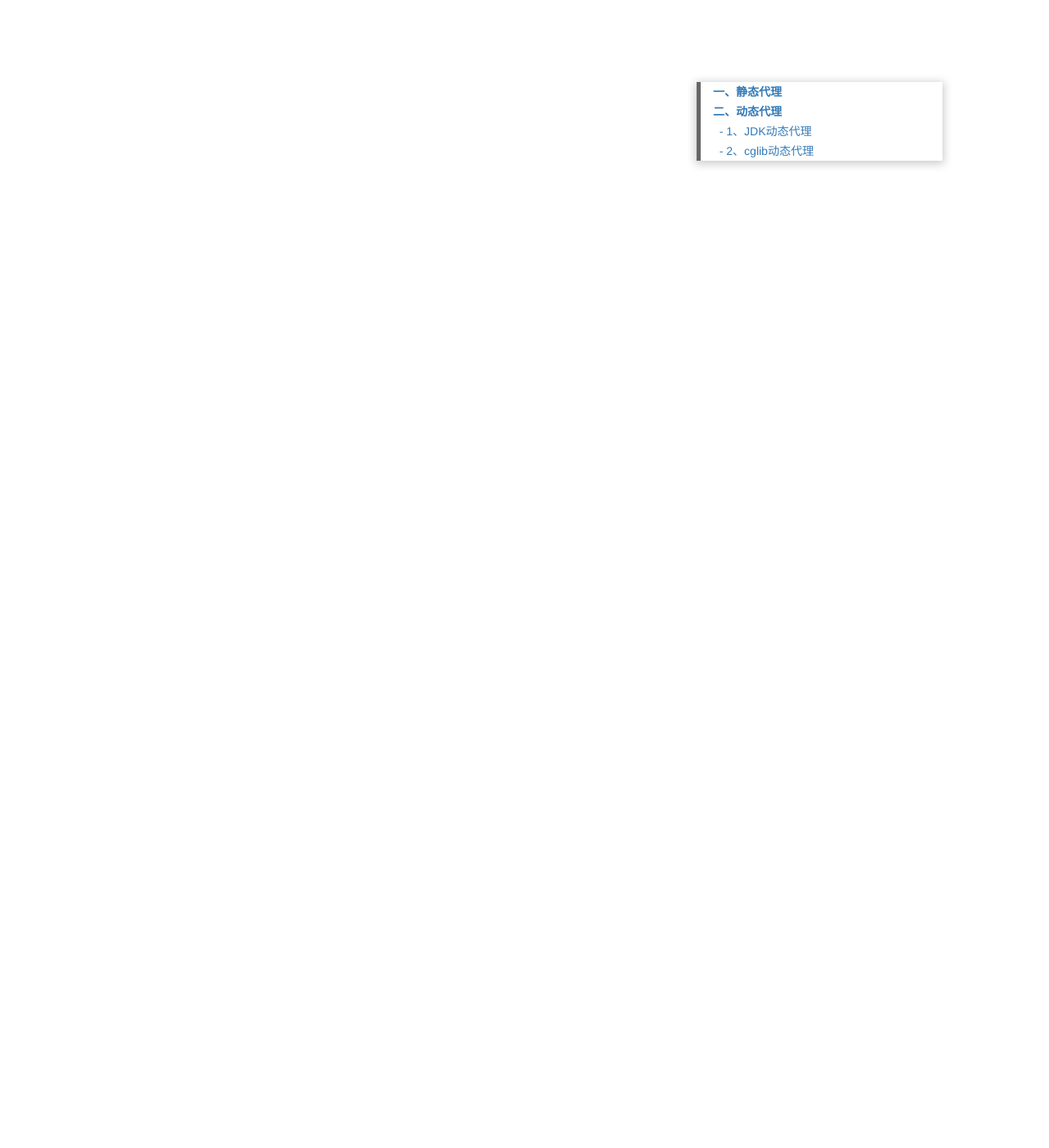
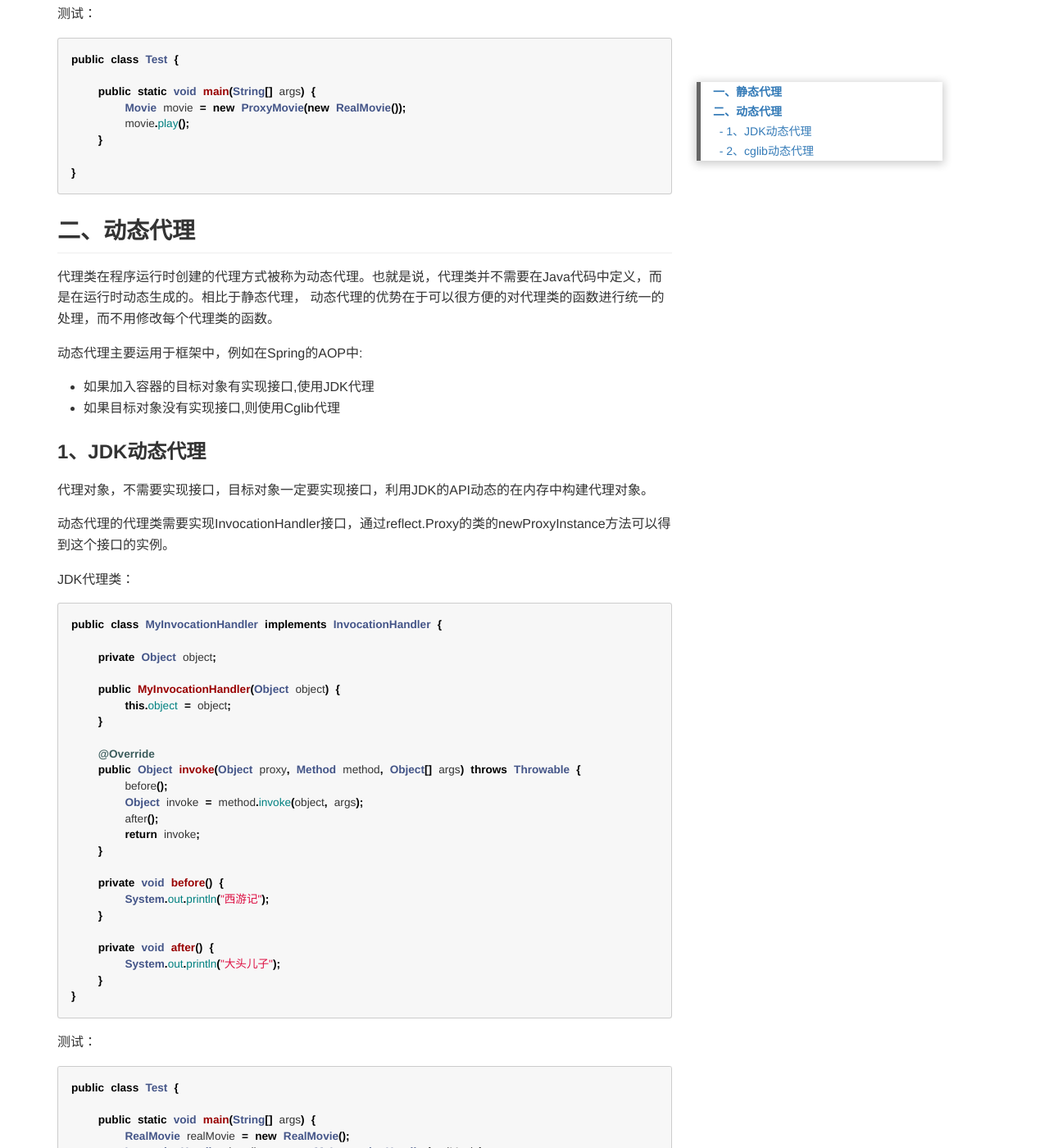
Before and after one commit to yaofengdoit/yaofengdoit.github.io, a Jekyll site: the page built from _posts/Java/2020-07-01-java-proxy.md, in a window 1280 px wide and 1400 px high, scrolled down 1739 px. Shown: the whole window at 82% size. Built offline with Jekyll 4.4.1, drawn with Linux system fonts in a browser that asks for light colours; a script that is not in the unit is left out; some of the changed text lies outside the part shown.

Commit message:
设计模式-代理

````diff
--- a/_posts/Java/2020-07-01-java-proxy.md
+++ b/_posts/Java/2020-07-01-java-proxy.md
@@ -16,32 +16,187 @@
 - 优点： 代理对象与目标对象要实现相同的接口，可以做到在不修改目标对象的基础上，对程序功能进行扩展。
 - 缺点： 一旦接口增加或者减少方法，那么目标对象和代理对象都需要维护。
 
-举例：
+接口：
 ```java
+public interface Movie {
+    void play();
+}
+```
 
+目标类：
+```java
+public class RealMovie implements Movie {
+
+    @Override
+    public void play() {
+        System.out.println("葫芦娃");
+    }
+}
 ```
+
+代理类：
+```java
+public class ProxyMovie implements Movie {
+
+    private RealMovie realMovie;
+
+    public ProxyMovie(RealMovie realMovie) {
+        this.realMovie = realMovie;
+    }
+
+    @Override
+    public void play() {
+        // 在被代理对象前后增加业务
+        before();
+        realMovie.play();
+        after();
+    }
+
+    public void before() {
+        System.out.println("西游记");
+    }
+
+    public void after() {
+        System.out.println("大头儿子");
+    }
+}
+```
+
+测试：
+```java
+public class Test {
+
+    public static void main(String[] args) {
+        Movie movie = new ProxyMovie(new RealMovie());
+        movie.play();
+    }
+
+}
+```
+
 
 ## 二、动态代理
 
+代理类在程序运行时创建的代理方式被称为动态代理。也就是说，代理类并不需要在Java代码中定义，而是在运行时动态生成的。相比于静态代理，
+动态代理的优势在于可以很方便的对代理类的函数进行统一的处理，而不用修改每个代理类的函数。
+
+动态代理主要运用于框架中，例如在Spring的AOP中:
+- 如果加入容器的目标对象有实现接口,使用JDK代理
+- 如果目标对象没有实现接口,则使用Cglib代理
 
 ### 1、JDK动态代理
 
 代理对象，不需要实现接口，目标对象一定要实现接口，利用JDK的API动态的在内存中构建代理对象。
 
-动态代理的代理类是实现了一个InvocationHandler的接口，通过reflect.Proxy的类的newProxyInstance方法就可以得到这个接口的实例，然后再来
-作为参数传递进去，这里每一个在代理类上处理的东西也会被重定向到调用处理器上。
+动态代理的代理类需要实现InvocationHandler接口，通过reflect.Proxy的类的newProxyInstance方法可以得到这个接口的实例。
 
+JDK代理类：
+```java
+public class MyInvocationHandler implements InvocationHandler {
+
+    private Object object;
+
+    public MyInvocationHandler(Object object) {
+        this.object = object;
+    }
+
+    @Override
+    public Object invoke(Object proxy, Method method, Object[] args) throws Throwable {
+        before();
+        Object invoke = method.invoke(object, args);
+        after();
+        return invoke;
+    }
+
+    private void before() {
+        System.out.println("西游记");
+    }
+
+    private void after() {
+        System.out.println("大头儿子");
+    }
+}
+```
+
+测试：
+```java
+public class Test {
+
+    public static void main(String[] args) {
+        RealMovie realMovie = new RealMovie();
+        InvocationHandler handler = new MyInvocationHandler(realMovie);
+        Movie movie = (Movie) Proxy.newProxyInstance(RealMovie.class.getClassLoader(), RealMovie.class.getInterfaces(), handler);
+        movie.play();
+    }
+
+}
+```
 
 
 ### 2、cglib动态代理
 
-静态代理和JDK动态代理都要求 目标对象 是实现一个接口的目标对象。但有时目标对象只是一个单独的对象，没有实现任何接口，这个时候就可以使用以目标对象子类
+静态代理和JDK动态代理都要求 目标对象 实现接口。但有时目标对象只是一个单独的对象，没有实现任何接口，这个时候就可以使用以目标对象子类
 的方式实现代理，这种方法叫做Cglib代理。
 
 Cglib包的底层是通过使用字节码处理框架ASM来转换字节码并生成新的类。
 
+- 用CGlib生成代理类是目标类的子类。
+- 用CGlib生成代理类不需要接口。
+- 用CGLib生成的代理类重写了父类的各个方法。
+- 拦截器中的intercept方法内容就是代理类中的方法体。
 
-举例：
+
+目标类
 ```java
+public class MovieImpl {
 
+    public void play() {
+        System.out.println("葫芦娃");
+    }
+
+}
 ```
+
+引入cglib pom依赖
+
+代理类：
+```java
+public class CglibProxyInterceptor implements MethodInterceptor {
+
+    @Override
+    public Object intercept(Object o, Method method, Object[] objects, MethodProxy methodProxy) throws Throwable {
+        before();
+        Object object = methodProxy.invokeSuper(o, objects);
+        after();
+        return object;
+    }
+
+    private void before() {
+        System.out.println("西游记");
+    }
+
+    private void after() {
+        System.out.println("大头儿子");
+    }
+}
+```
+
+测试：
+```java
+public class Test {
+
+    public static void main(String[] args) {
+        // 创建Enhancer对象，类似于JDK动态代理的Proxy类
+        Enhancer enhancer = new Enhancer();
+        // 设置目标类的字节码文件
+        enhancer.setSuperclass(MovieImpl.class);
+        // 设置回调函数
+        enhancer.setCallback(new CglibProxyInterceptor());
+        // creat方法就是正式创建代理类
+        MovieImpl movie = (MovieImpl)enhancer.create();
+        // 调用代理类的play方法
+        movie.play();
+    }
+
+}
+```
````
